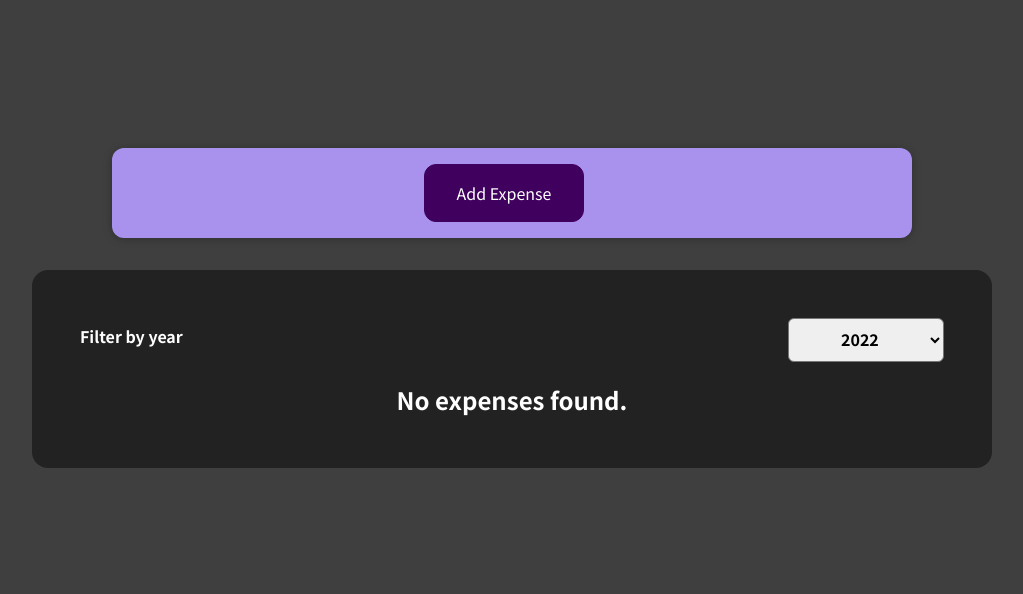
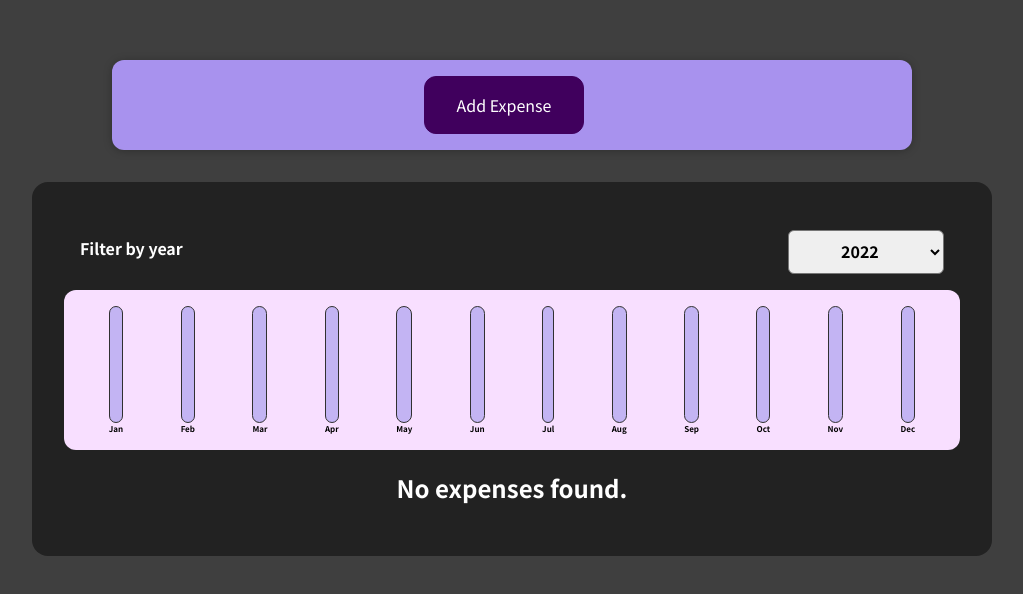
Before and after one commit to dmarts05/react-expense-tracker, a React (Vite) app: page / in a window 1280 px wide. Shown: the part 108-702 px from the top of the page, without its empty margins (128-1151 px from the left). Built offline with nearby package versions, Linux system fonts and the light colour scheme.

Commit message:
Add chart to expenses

```diff
--- /dev/null
+++ b/src/components/Chart/Chart.css
@@ -0,0 +1,9 @@
+.chart {
+  padding: 1rem;
+  border-radius: 12px;
+  background-color: #f8dfff;
+  text-align: center;
+  display: flex;
+  justify-content: space-around;
+  height: 10rem;
+}
--- /dev/null
+++ b/src/components/Chart/Chart.jsx
@@ -0,0 +1,22 @@
+import ChartBar from "./ChartBar";
+
+import "./Chart.css";
+
+const Chart = (props) => {
+  const max = Math.max(...props.dataPoints.map((dataPoint) => dataPoint.value));
+
+  return (
+    <div className="chart">
+      {props.dataPoints.map((dataPoint) => (
+        <ChartBar
+          key={dataPoint.label}
+          value={dataPoint.value}
+          maxValue={max}
+          label={dataPoint.label}
+        />
+      ))}
+    </div>
+  );
+};
+
+export default Chart;
--- /dev/null
+++ b/src/components/Chart/ChartBar.css
@@ -0,0 +1,30 @@
+.chart-bar {
+  height: 100%;
+  display: flex;
+  flex-direction: column;
+  align-items: center;
+}
+
+.chart-bar__inner {
+  height: 100%;
+  width: 100%;
+  border: 1px solid #313131;
+  border-radius: 12px;
+  background-color: #c3b4f3;
+  overflow: hidden;
+  display: flex;
+  flex-direction: column;
+  justify-content: flex-end;
+}
+
+.chart-bar__fill {
+  background-color: #4826b9;
+  width: 100%;
+  transition: all 0.3s ease-out;
+}
+
+.chart-bar__label {
+  font-weight: bold;
+  font-size: 0.5rem;
+  text-align: center;
+}
--- /dev/null
+++ b/src/components/Chart/ChartBar.jsx
@@ -0,0 +1,23 @@
+import "./ChartBar.css";
+
+const ChartBar = (props) => {
+  let barFillHeight = "0%";
+
+  if (props.maxValue > 0) {
+    barFillHeight = Math.round((props.value / props.maxValue) * 100) + "%";
+  }
+
+  return (
+    <div className="chart-bar">
+      <div className="chart-bar__inner">
+        <div
+          className="chart-bar__fill"
+          style={{ height: barFillHeight }}
+        ></div>
+      </div>
+      <div className="chart-bar__label">{props.label}</div>
+    </div>
+  );
+};
+
+export default ChartBar;
--- a/src/components/Expenses/Expenses.jsx
+++ b/src/components/Expenses/Expenses.jsx
@@ -1,6 +1,7 @@
 import Card from "../UI/Card";
 import ExpensesFilter from "./ExpensesFilter";
 import ExpensesList from "./ExpensesList";
+import ExpensesChart from "./ExpensesChart";
 import "./Expenses.css";
 import { useState } from "react";
 
@@ -21,6 +22,7 @@
         currentFilteredYear={expensesYear}
         onFilteredYearChange={expensesYearChangeHandler}
       />
+      <ExpensesChart filteredExpenses={filteredExpenses} />
       <ExpensesList filteredExpenses={filteredExpenses} />
     </Card>
   );
--- /dev/null
+++ b/src/components/Expenses/ExpensesChart.jsx
@@ -0,0 +1,27 @@
+import Chart from "../Chart/Chart";
+
+const ExpensesChart = (props) => {
+  const chartDataPoints = [
+    { label: "Jan", value: 0 },
+    { label: "Feb", value: 0 },
+    { label: "Mar", value: 0 },
+    { label: "Apr", value: 0 },
+    { label: "May", value: 0 },
+    { label: "Jun", value: 0 },
+    { label: "Jul", value: 0 },
+    { label: "Aug", value: 0 },
+    { label: "Sep", value: 0 },
+    { label: "Oct", value: 0 },
+    { label: "Nov", value: 0 },
+    { label: "Dec", value: 0 },
+  ];
+
+  for (const expense of props.filteredExpenses) {
+    const expenseMonth = expense.date.getMonth();
+    chartDataPoints[expenseMonth].value += expense.amount;
+  }
+
+  return <Chart dataPoints={chartDataPoints} />;
+};
+
+export default ExpensesChart;
```
